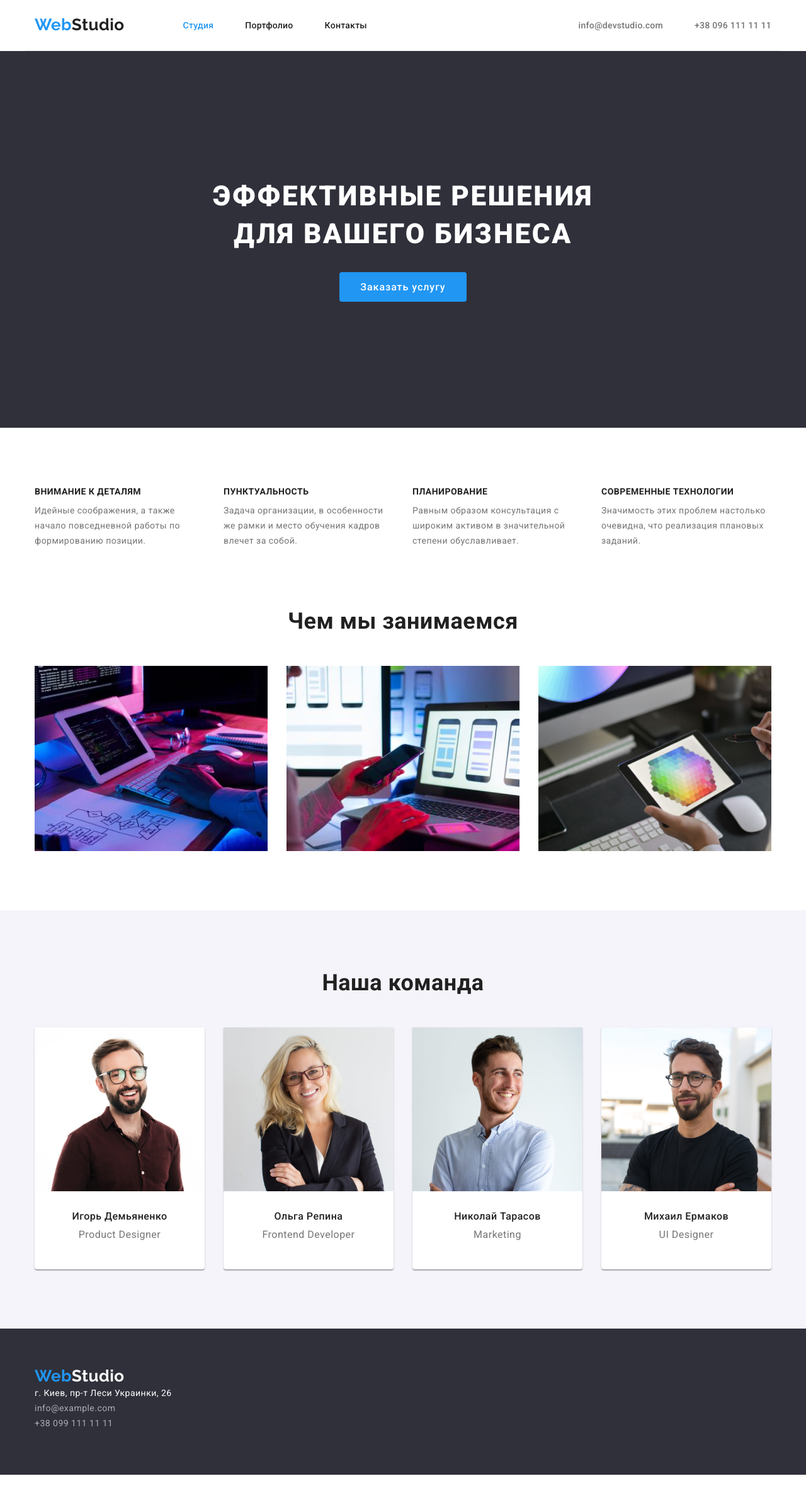
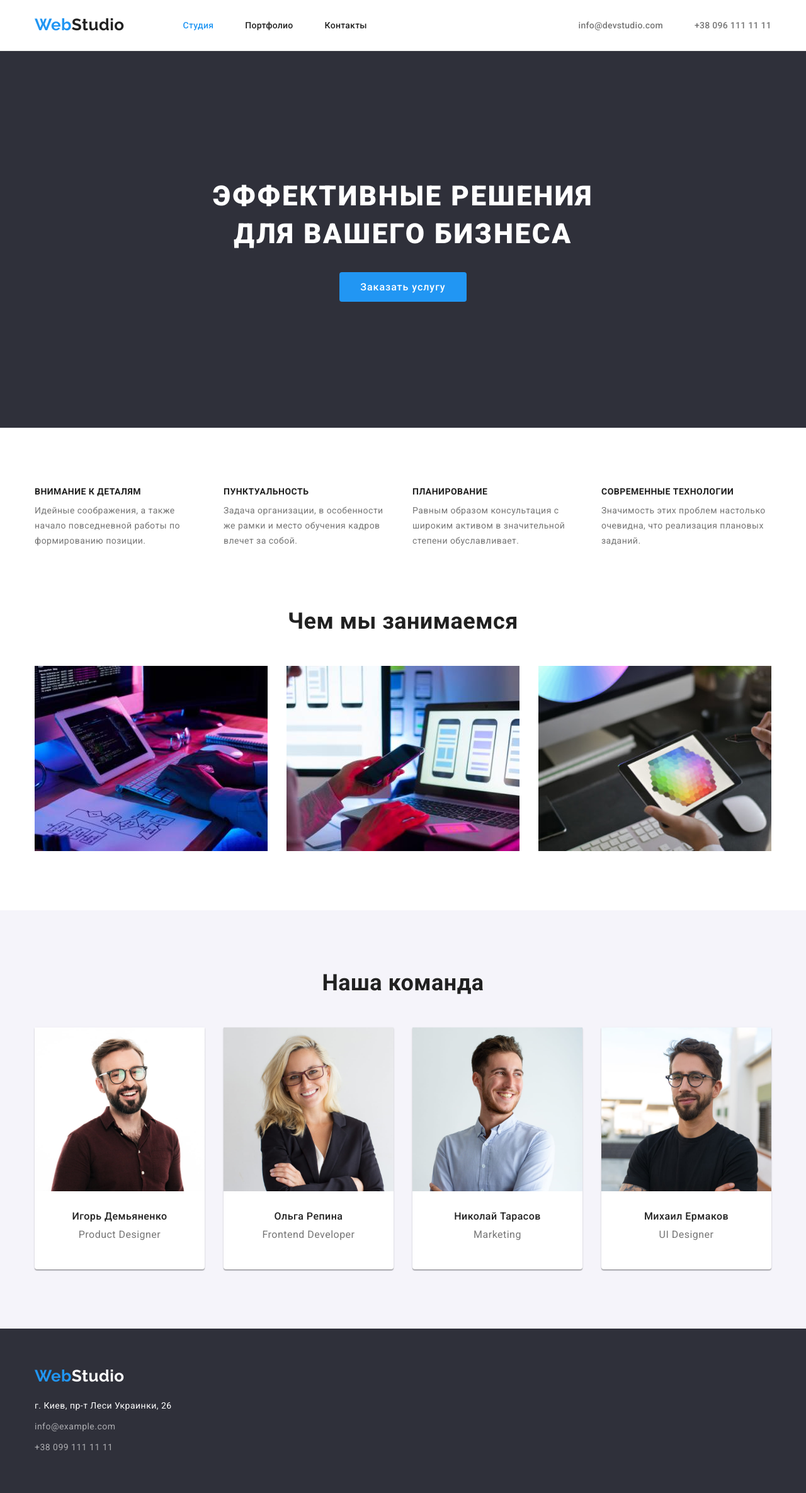
Before and after one commit to OspanovaV/goit-markup-hw-03, a plain HTML site: page index.html in a window 1280 px wide. Shown: the whole page at 63% size. Before the commit the page ends 2341 px from the top, so only its background shows below. Drawn offline with nearby package versions, Linux system fonts and the light colour scheme.

Commit message:
Добавляет дополнительные стили

```diff
--- a/css/styles.css
+++ b/css/styles.css
@@ -92,10 +92,12 @@ button:hover {
   margin: -1px;
 }
 /* Шапка сайта */
+.header {
+  border-bottom: 1px solid #ececec;
+}
 .nav {
   display: flex;
   align-items: center;
-  border-bottom: 1px solid #ececec;
 }
 .navigation {
   margin-left: 93px;
@@ -320,18 +322,20 @@ footer {
   color: var(--secondary-white-color);
 }
 
-
-}
 .logo-footer {
   display: block;
   margin-bottom: 20px;
 }
 .address {
-  margin-bottom: 9px;
+  display: block;
+
   color: var(--secondary-white-color);
   font-size: 14px;
   font-style: normal;
   line-height: 1.7;
+}
+.address > .address-link {
+  padding-top: 9px;
 }
 .address-link {
   display: block;
@@ -365,10 +369,8 @@ footer {
   flex-wrap: wrap;
 }
 .portfolio-card {
-
   width: 370px;
   background: #ffffff;
-
 }
 
 .portfolio-card:not(:nth-child(3n)) {
@@ -383,11 +385,10 @@ footer {
 }
 
 .portfolio-link-container {
-padding: 20px 24px;
-border-left: 1px solid #eeeeee;
-border-bottom: 1px solid #eeeeee;
-border-right: 1px solid #eeeeee;
-
+  padding: 20px 24px;
+  border-left: 1px solid #eeeeee;
+  border-bottom: 1px solid #eeeeee;
+  border-right: 1px solid #eeeeee;
 }
 .portfolio-title {
   color: var(--title-text-color);
--- a/index.html
+++ b/index.html
@@ -12,7 +12,7 @@
 </head>
     <body>
         <!-- Шапка сайта -->
-    <header>
+    <header class="header">
         <div class="container nav">
             <a href="/" class="logo"><span class="logo-web">Web</span>Studio</a>
             <nav class="navigation">
@@ -37,8 +37,10 @@
     <main>
         <!-- Герой -->
         <section class="hero">
-            <h1 class="hero-title">Эффективные решения для вашего бизнеса</h1>
-            <button type="button" class="hero-button">Заказать услугу</button>
+            <div>
+                <h1 class="hero-title">Эффективные решения для вашего бизнеса</h1>
+                <button type="button" class="hero-button">Заказать услугу</button>
+            </div>
         </section>
         <!-- Преимущества -->
         <section class="section">
```
Also changed, not shown: portfolio.html (+3 -3 lines).
